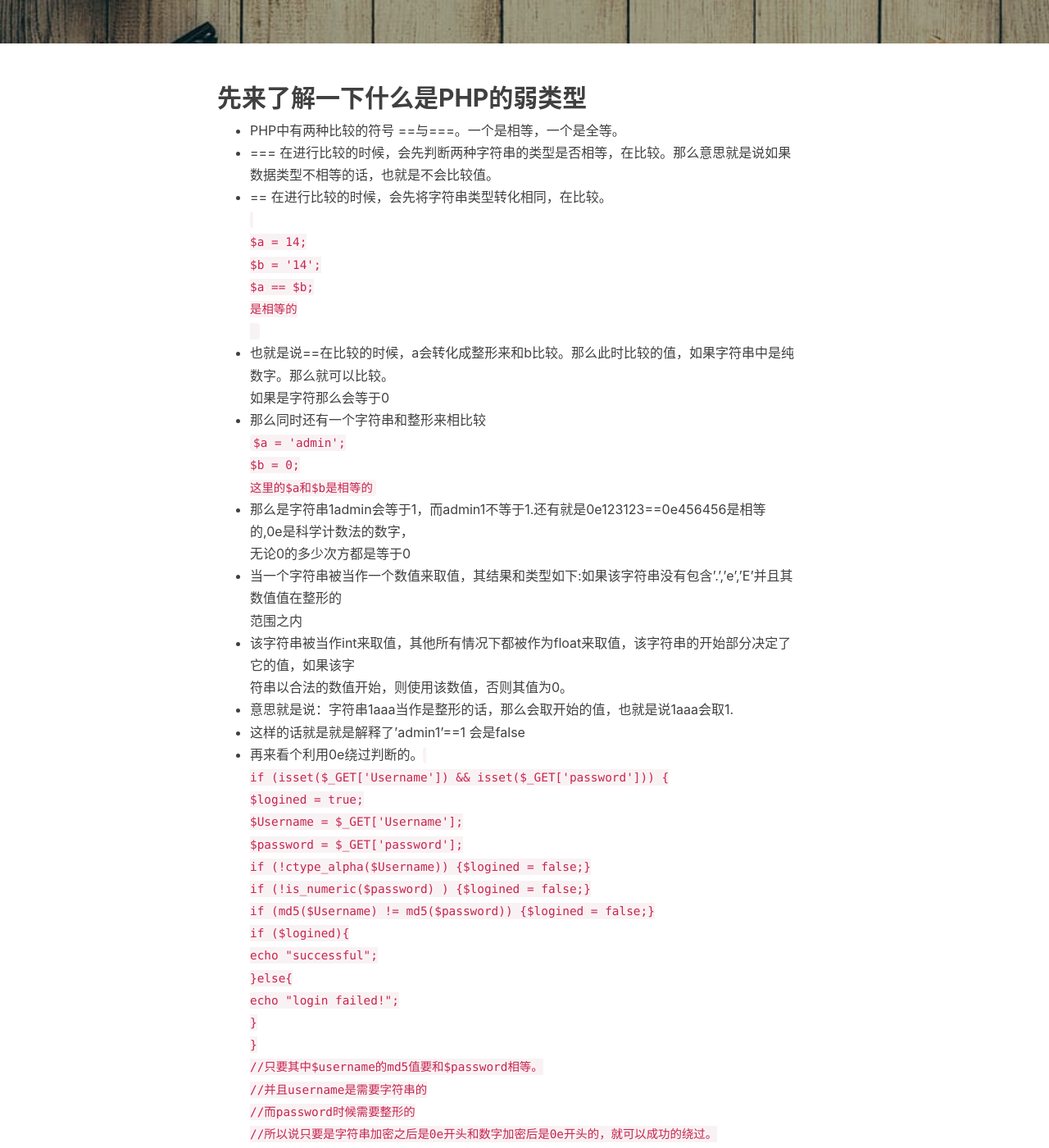
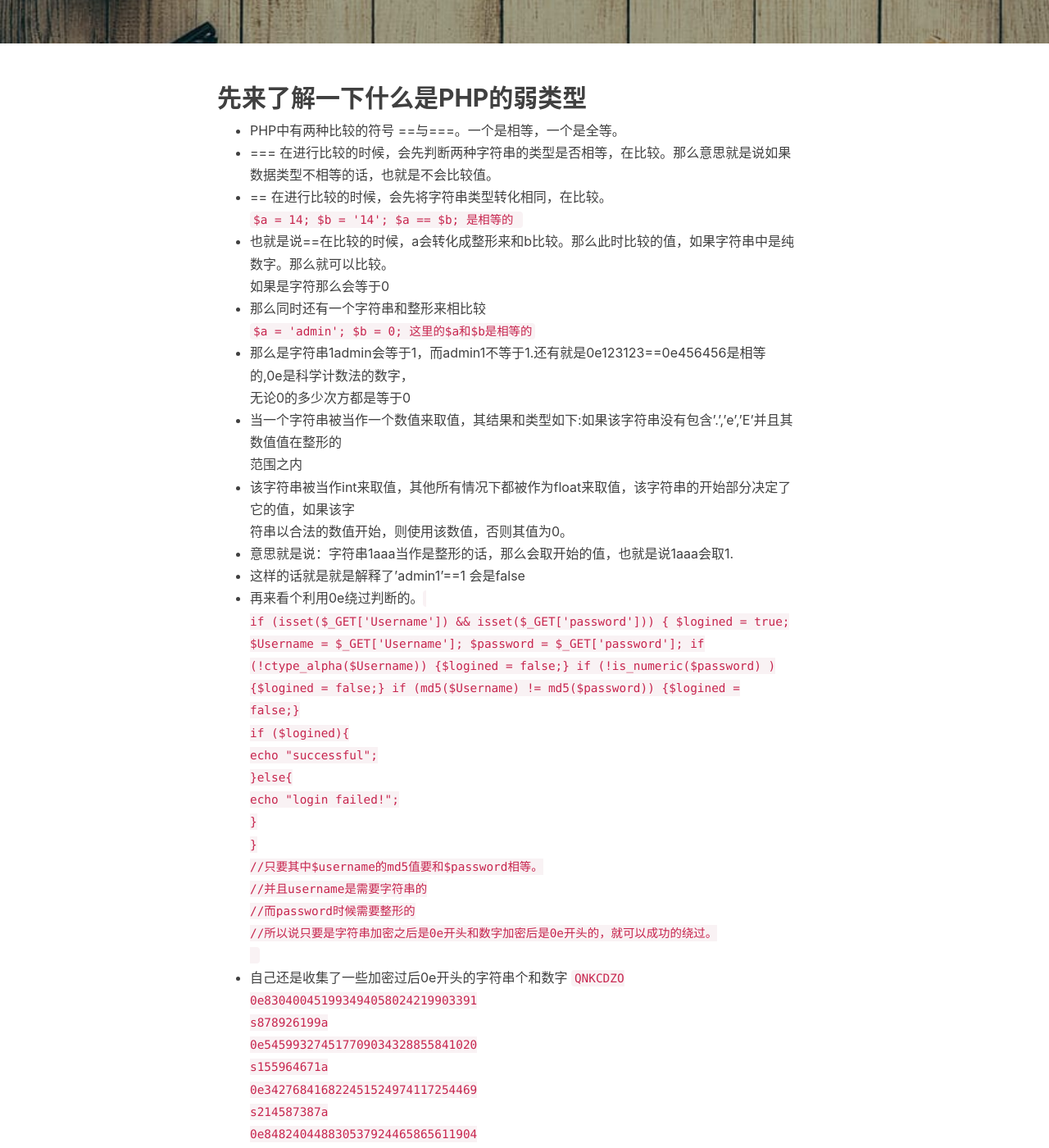
Before and after one commit to Silentsoul04/WUHUIJUNG.github.io, a Jekyll site: the page built from _posts/2018-08-13-实验吧题目做法.md, in a window 1280 px wide and 1400 px high, scrolled down 404 px. Shown: the whole window at 82% size. Built offline with Jekyll 4.4.1, drawn with Linux system fonts in a browser that asks for light colours; nearby versions of some CDN libraries; comment, search, counter and statistics services are not loaded.

Commit message:
Update 2018-08-13-实验吧题目做法.md

```diff
--- a/_posts/2018-08-13-实验吧题目做法.md
+++ b/_posts/2018-08-13-实验吧题目做法.md
@@ -10,17 +10,17 @@ description: 文艺的流氓。
  - PHP中有两种比较的符号 ==与===。一个是相等，一个是全等。
  - === 在进行比较的时候，会先判断两种字符串的类型是否相等，在比较。那么意思就是说如果数据类型不相等的话，也就是不会比较值。
  - == 在进行比较的时候，会先将字符串类型转化相同，在比较。
-<code><br />
-$a = 14;<br />
-$b = '14';<br />
-$a == $b;<br />
-是相等的<br />
+<code>
+$a = 14;
+$b = '14';
+$a == $b;
+是相等的
 <code />
  - 也就是说==在比较的时候，a会转化成整形来和b比较。那么此时比较的值，如果字符串中是纯数字。那么就可以比较。<br />如果是字符那么会等于0
  - 那么同时还有一个字符串和整形来相比较
 <code>
-$a = 'admin';<br />
-$b = 0;<br />
+$a = 'admin';
+$b = 0;
 这里的$a和$b是相等的
 <br />
  - 那么是字符串1admin会等于1，而admin1不等于1.还有就是0e123123==0e456456是相等的,0e是科学计数法的数字，<br />无论0的多少次方都是等于0
@@ -30,12 +30,12 @@ $b = 0;<br />
  - 这样的话就是就是解释了'admin1'==1 会是false
  - 再来看个利用0e绕过判断的。
 <code><br />
-if (isset($_GET['Username']) && isset($_GET['password'])) {<br />
-$logined = true;<br />
-$Username = $_GET['Username'];<br />
-$password = $_GET['password'];<br />
-if (!ctype_alpha($Username)) {$logined = false;}<br />
-if (!is_numeric($password) ) {$logined = false;}<br />
+if (isset($_GET['Username']) && isset($_GET['password'])) {
+$logined = true;
+$Username = $_GET['Username'];
+$password = $_GET['password'];
+if (!ctype_alpha($Username)) {$logined = false;}
+if (!is_numeric($password) ) {$logined = false;}
 if (md5($Username) != md5($password)) {$logined = false;}<br />
 if ($logined){<br />
 echo "successful";<br />
```
